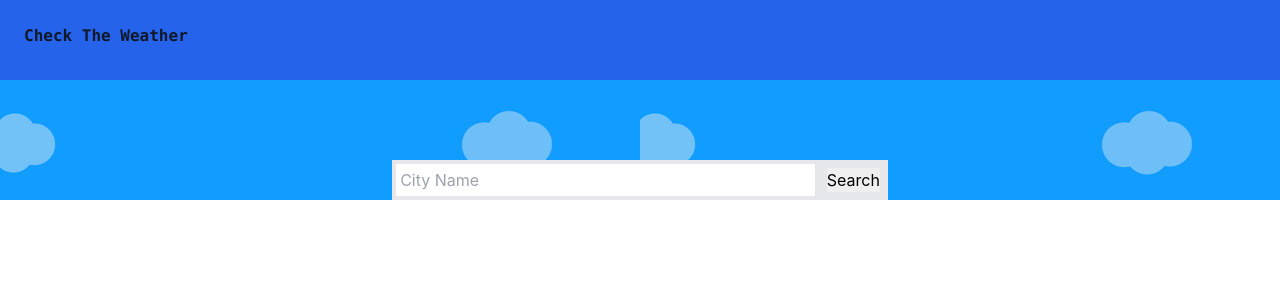
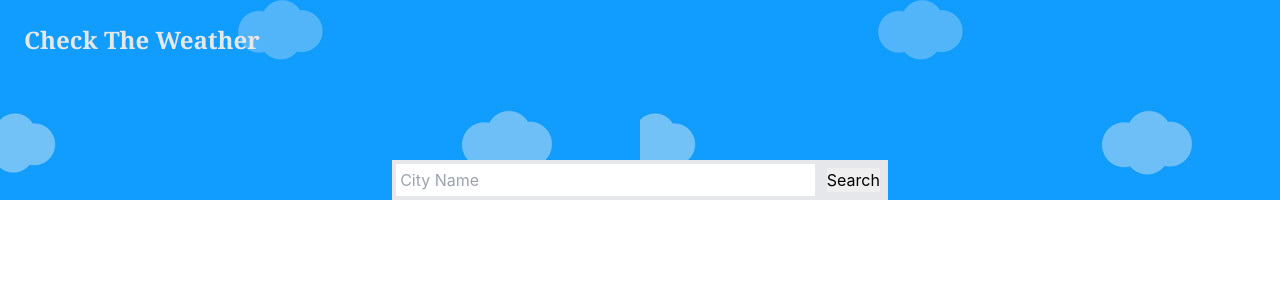
Before and after one commit to ThabatAcosta/Clima-Api, a React (Create React App) app: page / in a window 1280 px wide. Shown: the top 300 px of the page. Built offline with nearby package versions, Linux system fonts and the light colour scheme.

Commit message:
Estlos tailwind

```diff
--- a/src/components/Header.jsx
+++ b/src/components/Header.jsx
@@ -2,8 +2,8 @@ import React from 'react'
 
 const Header = () => {
     return (
-        <div className= "  bg-blue-600 w-full h-20 flex flex-col justify-start text-left px-6 py-6 ">
-            <h2 className=" font-mono font-semibold text-gray-900 ">Check The Weather</h2>
+        <div className= " bg-transparent w-full h-20 flex  justify-start text-left px-6 py-6 ">
+            <h2 className=" font-serif font-semibold text-gray-200 text-2xl">Check The Weather</h2>
         </div>
     )
 }
```
